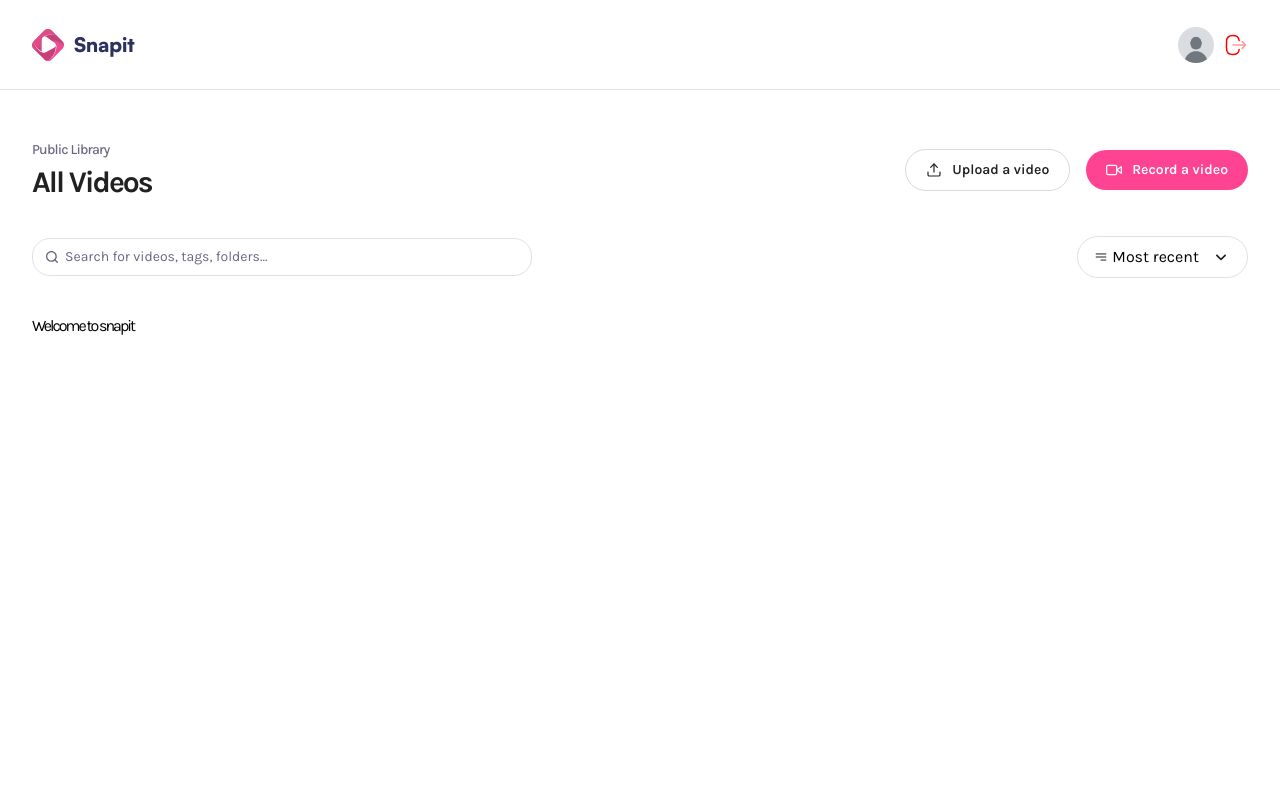
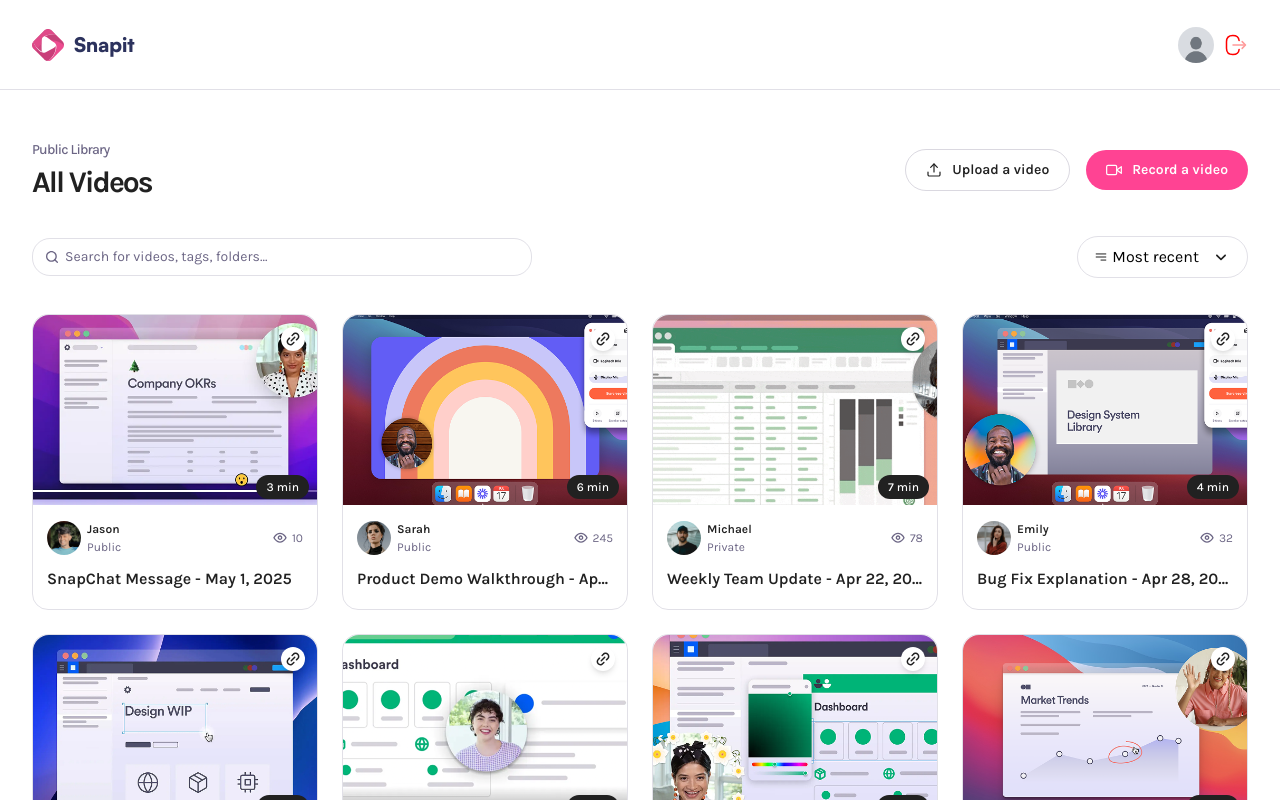
Before and after one commit to shreyansh232/snapit, a Next.js app: page / in a window 1280 px wide. Shown: the top 800 px of the page. Built offline with nearby package versions, Linux system fonts and the light colour scheme.

Commit message:
feat: add videocard

```diff
--- a/app/(root)/page.tsx
+++ b/app/(root)/page.tsx
@@ -1,11 +1,17 @@
 import Header from "@/components/Header";
+import VideoCard from "@/components/VideoCard";
+import { dummyCards } from "@/constants";
 import React from "react";
 
 const Page = () => {
   return (
     <main className="wrapper page">
       <Header title="All Videos" subHeader="Public Library" />
-      <h1>Welcome to snapit</h1>
+      <section className="video-grid">
+        {dummyCards.map((card) => (
+          <VideoCard key={card.id} {...card} />
+        ))}
+      </section>
     </main>
   );
 };
--- a/app/(root)/profile/[id]/page.tsx
+++ b/app/(root)/profile/[id]/page.tsx
@@ -1,4 +1,6 @@
 import Header from "@/components/Header";
+import VideoCard from "@/components/VideoCard";
+import { dummyCards } from "@/constants";
 import React from "react";
 
 const page = async ({ params }: ParamsWithSearch) => {
@@ -11,7 +13,11 @@
         title="Shreyansh Pandey"
         userImg="/assets/images/dummy.jpg"
       />{" "}
-      <h1 className="text-2xl font-karla">User Id: {id}</h1>
+      <section className="video-grid">
+        {dummyCards.map((card) => (
+          <VideoCard key={card.id} {...card} />
+        ))}
+      </section>
     </div>
   );
 };
--- /dev/null
+++ b/app/(root)/video/[videoId]/page.tsx
@@ -0,0 +1,7 @@
+import React from "react";
+
+const page = () => {
+  return <main className="wrapper page">VIDEO DETAILS PAGE</main>;
+};
+
+export default page;
--- /dev/null
+++ b/components/VideoCard.tsx
@@ -0,0 +1,71 @@
+"use client";
+
+import Image from "next/image";
+import Link from "next/link";
+import React from "react";
+
+const VideoCard = ({
+  id,
+  title,
+  thumbnail,
+  createdAt,
+  userImg,
+  username,
+  views,
+  visibility,
+  duration,
+}: VideoCardProps) => {
+  return (
+    <Link href={`/video/${id}`} className="video-card">
+      <Image
+        src={thumbnail}
+        alt="thumbnail"
+        width={290}
+        height={160}
+        className="thumbnail"
+      />
+      <article>
+        <div>
+          <figure>
+            <Image
+              src={userImg || "/assets/images/dummy.jpg"}
+              alt="avatar"
+              width={34}
+              height={34}
+              className="rounded-full aspect-square"
+            />
+            <figcaption>
+              <h3>{username}</h3>
+              <p>{visibility}</p>
+            </figcaption>
+          </figure>
+          <aside>
+            <Image
+              src={"/assets/icons/eye.svg"}
+              alt="views"
+              width={16}
+              height={16}
+            />
+            <span>{views}</span>
+          </aside>
+        </div>
+        <h2>
+          {title} -{" "}
+          {createdAt.toLocaleDateString("en-US", {
+            year: "numeric",
+            month: "short",
+            day: "numeric",
+          })}
+        </h2>
+      </article>
+      <button onClick={() => {}} className="copy-btn">
+        <Image src="/assets/icons/link.svg" alt="copy" width={18} height={18} />
+      </button>
+      {duration && (
+        <div className="duration">{Math.ceil(duration / 60)} min</div>
+      )}
+    </Link>
+  );
+};
+
+export default VideoCard;
--- a/index.d.ts
+++ b/index.d.ts
@@ -111,7 +111,7 @@
   src: string | null;
 }
 
-type Visibility = "public" | "private";
+type Visibility = string;
 
 declare interface VideoDetails {
   videoId: string;
```
